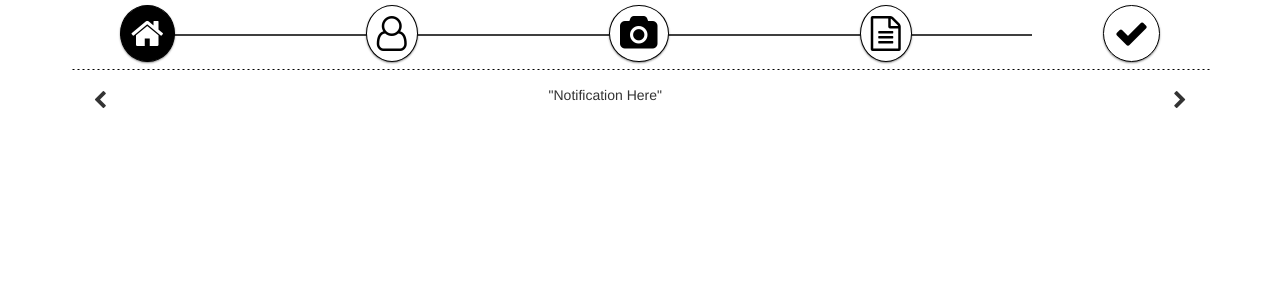
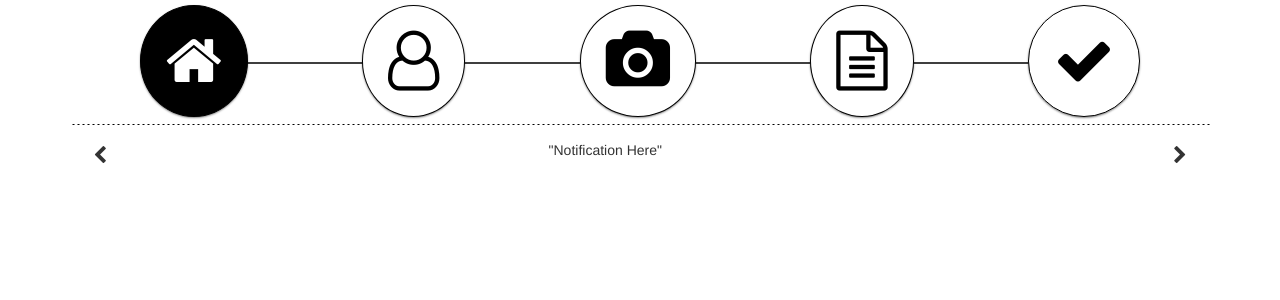
Before and after one commit to Phonem1/interface, an Angular app: page / in a window 1280 px wide. Shown: the top 300 px of the page. Built offline with nearby package versions, Linux system fonts and the light colour scheme.

Commit message:
update navbar css

```diff
--- a/src/app/navbar/navbar.component.css
+++ b/src/app/navbar/navbar.component.css
@@ -1,7 +1,7 @@
 .custom-icon {
-  font-size: 35px;
+  font-size: 60px;
   background: #fff;
-  padding: 10px;
+  padding: 25px;
   -webkit-border-radius: 1100%;
   -moz-border-radius: 100%;
   -o-border-radius: 100%;
@@ -12,8 +12,8 @@
   text-align: center;
   display: table-cell;
   vertical-align: middle;
-  width: 10px;
-  height: 10px;
+  width: 20px;
+  height: 20px;
   -moz-transition: .5s;
   -webkit-transition: .5s;
   -o-transition: .5s;
@@ -37,8 +37,8 @@
 
 .fixedfill {
   width: 100%;
-  height: 70px;
-  padding: 0 50px;
+  height: 125px;
+  padding: 0 70px;
   display: flex;
   justify-content: space-between;
   position: relative;
@@ -59,7 +59,7 @@
 .wrap:before {
   content: '';
   position: absolute;
-  margin: 0px 50px;
+  margin: 0px 115px;
   top: 50%;
   left: 0;
   border-top: 1px solid black;
```
